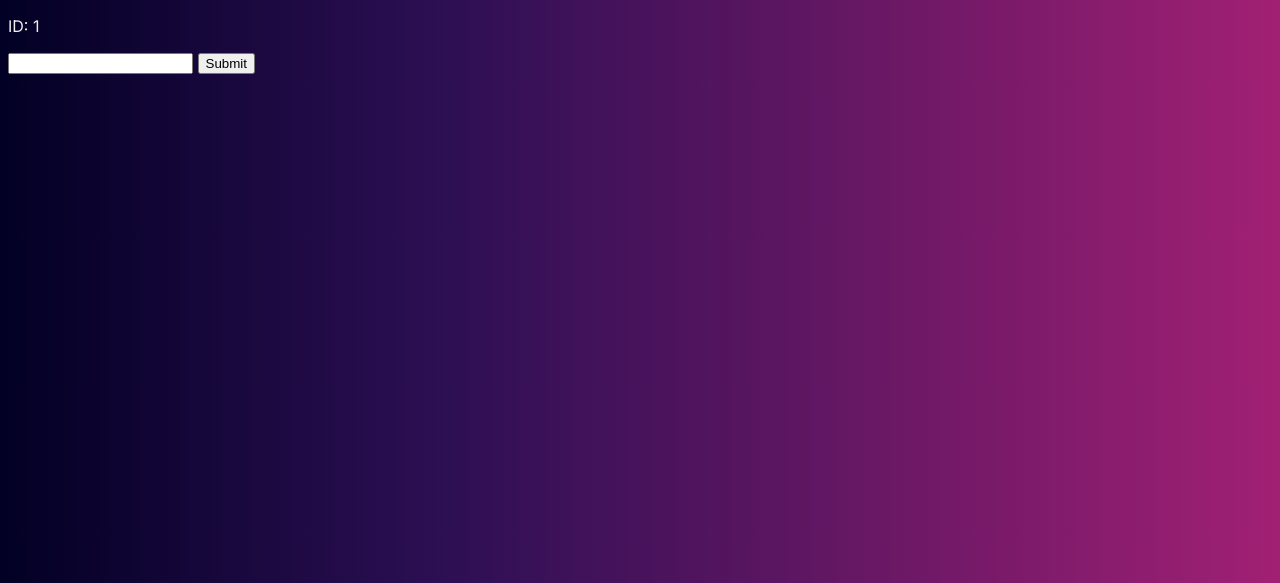
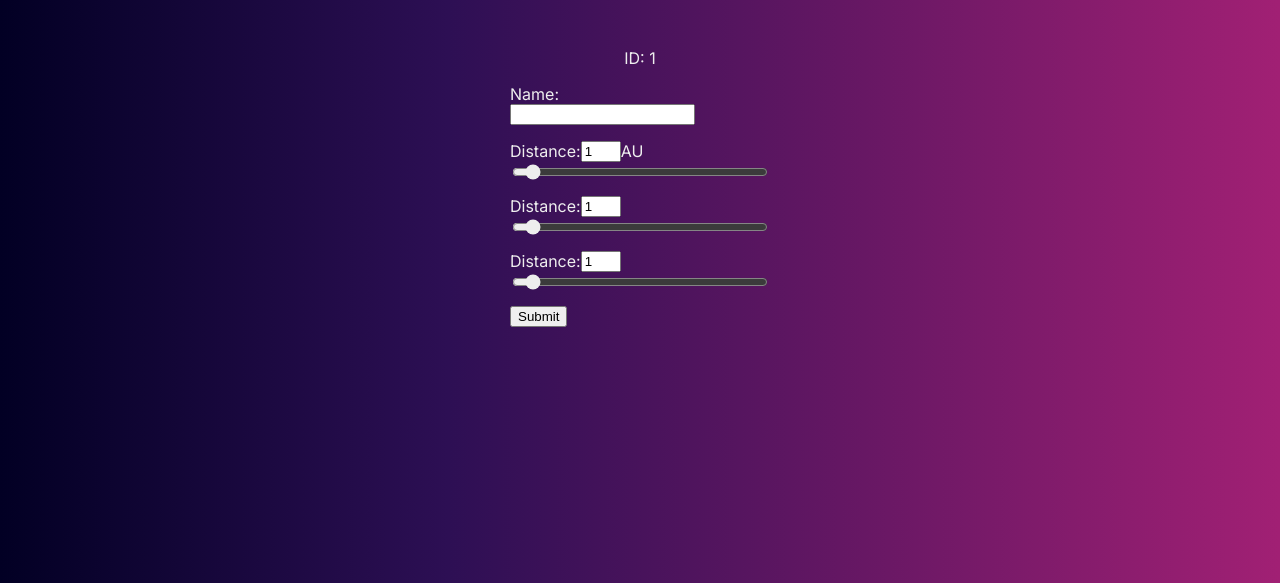
Before and after one commit to bellflwr/exo25_web, a Flask app: page /create/1 in a window 1280 px wide. Shown: the part 69-652 px from the top of the page. Run offline with Flask 3, Linux system fonts and the light colour scheme; some libraries are stand-ins or nearby versions.

Commit message:
Added basic stuff for creating planets

```diff
--- a/exo25_web/blueprints/create.py
+++ b/exo25_web/blueprints/create.py
@@ -11,7 +11,10 @@ def index():
 @create.route("/<int:id>", methods=["GET", "POST"])
 def editor(id: int):
     if request.method == "POST":
-        pass
+        f = request.form
+
+        return "", 201
+
 
 
     return render_template("create.html", id=id)
--- /dev/null
+++ b/exo25_web/static/scripts/index.js
@@ -0,0 +1,16 @@
+function formSubmit(event) {
+    var url = event.target.action;
+    var request = new XMLHttpRequest();
+    request.open('POST', url, true);
+    request.onload = function () { // request successful
+        // we can use server response to our request now
+        console.log(request.responseText);
+    };
+
+    request.onerror = function () {
+        // request failed
+    };
+
+    request.send(new FormData(event.target)); // create FormData from form that triggered event
+    event.preventDefault();
+}
--- a/exo25_web/static/style/style.css
+++ b/exo25_web/static/style/style.css
@@ -1,8 +1,8 @@
 @import url('https://fonts.googleapis.com/css2?family=Inter:opsz@14..32&display=swap');
 
 body {
-    background: rgb(2,0,36);
-    background: linear-gradient(90deg, rgba(2,0,36,1) 0%, rgba(45,15,84,1) 35%, rgba(161,32,116,1) 100%);
+    background: rgb(2, 0, 36);
+    background: linear-gradient(90deg, rgba(2, 0, 36, 1) 0%, rgba(45, 15, 84, 1) 35%, rgba(161, 32, 116, 1) 100%);
     color: #eeeeee;
 
     font-family: "Inter", sans-serif;
@@ -15,6 +15,7 @@ body {
     justify-content: center;
     gap: 2rem;
     padding: 1rem 0;
+    margin-bottom: 2rem;
 
     font-size: 1.5rem;
 }
@@ -30,20 +31,18 @@ a {
     font-size: 5rem;
 }
 
-.search{
+.search {}
 
-}
-
-.container{
-    width:100%;
-    padding:5%;
-    display:flex;
+.container {
+    width: 100%;
+    padding: 5%;
+    display: flex;
     align-items: center;
     justify-content: center;
 }
 
-.search-bar{
-    width:100%;
+.search-bar {
+    width: 100%;
     max-width: 700px;
     background: rgba(255, 255, 255, 0.2);
     display: flex;
@@ -52,7 +51,7 @@ a {
     padding: 10px 20px;
 }
 
-.search-bar input{
+.search-bar input {
     background: transparent;
     flex: 1;
     border: 0;
@@ -62,18 +61,72 @@ a {
     color: #cac7ff
 }
 
-::placeholder{
+::placeholder {
     color: #cac7ff;
 }
 
-.search-bar button img{
+.search-bar button img {
     width: 25px;
 }
-.search-bar button{
+
+.search-bar button {
     border: 0;
     border-radius: 50%;
-    width:60px;
+    width: 60px;
     height: 60px;
     background: #58629b;
     cursor: pointer;
 }
+
+#create-form {
+    display: flex;
+    flex-direction: column;
+    align-items: start;
+    justify-content: space-between;
+}
+
+#create-form div {
+    display: flex;
+    /* flex-direction: ; */
+    align-items: start;
+    justify-content: center;
+}
+
+#create-form > input {
+    margin-bottom: 1rem;
+}
+
+#create-form input[type="range"] {
+    accent-color: #eeeeee;
+    outline: none;
+    width: 16rem;
+}
+
+#create-form input[type="number"] {
+    accent-color: #eeeeee;
+    outline: none;
+    width: 2rem;
+}
+
+/* Chrome, Safari, Edge, Opera */
+.noarrow::-webkit-outer-spin-button,
+.noarrow::-webkit-inner-spin-button {
+    -webkit-appearance: none;
+    margin: 0;
+}
+
+
+/* Firefox */
+.noarrow {
+    -moz-appearance: textfield;
+}
+
+main {
+    display: flex;
+    flex-direction: column;
+    align-items: center;
+    justify-content: center;
+
+    width: 100%;
+    height: 100%;
+}
--- a/exo25_web/templates/base.html
+++ b/exo25_web/templates/base.html
@@ -1,22 +1,28 @@
 <!DOCTYPE html>
 <html lang="en">
+
 <head>
     <meta charset="UTF-8">
     <meta name="viewport" content="width=device-width, initial-scale=1.0">
     <title></title>
+    <script defer src="/static/scripts/index.js"></script>
+    <script defer src="https://cdn.jsdelivr.net/npm/alpinejs@3.x.x/dist/cdn.min.js"></script>
     <link rel="stylesheet" href="https://cdn.jsdelivr.net/gh/jgthms/minireset.css@master/minireset.min.css">
     <link rel="stylesheet" href="/static/style/style.css">
-    <script defer src="https://cdn.jsdelivr.net/npm/alpinejs@3.x.x/dist/cdn.min.js"></script>
 </head>
-<body>
+
+<body x-data="{}">
     <nav id="navbar">
         <a href="/">Home</a>
         <a href="/learn">Learn</a>
         <a href="/create">Create</a>
         <a href="/browse">Browse</a>
     </nav>
-    {% block content %}
+    <main>
+        {% block content %}
 
-    {% endblock %}
+        {% endblock %}
+    </main>
 </body>
+
 </html>
--- a/exo25_web/templates/create.html
+++ b/exo25_web/templates/create.html
@@ -1,8 +1,29 @@
 {% extends 'base.html' %}
 {% block content %}
     <p>ID: {{id}}</p>
-    <form action="/#" method="post">
+    <form id="create-form" method="post" x-on:submit="formSubmit" x-data="{distance: 1}">
+        <label for="name">Name:</label>
         <input type="text" name="name" id="name">
+
+        <div>
+            <label for="distance">Distance: </label>
+            <input type="number" class="noarrow" name="distance" id="distance" min="0.5" max="10" step="0.1" value="1" x-model="distance">
+            <span>AU</span>
+        </div>
+        <input type="range" name="distance" id="distance" min="0.5" max="10" step="0.1" value="1" x-model="distance">
+
+        <div>
+            <label for="distance">Distance: </label>
+            <input type="number" class="noarrow" name="distance" id="distance" min="0.5" max="10" step="0.1" value="1" x-model="distance">
+        </div>
+        <input type="range" name="distance" id="distance" min="0.5" max="10" step="0.1" value="1" x-model="distance">
+
+        <div>
+            <label for="distance">Distance: </label>
+            <input type="number" class="noarrow" name="distance" id="distance" min="0.5" max="10" step="0.1" value="1" x-model="distance">
+        </div>
+        <input type="range" name="distance" id="distance" min="0.5" max="10" step="0.1" value="1" x-model="distance">
+
 
         <input type="submit" value="Submit">
     </form>
```
